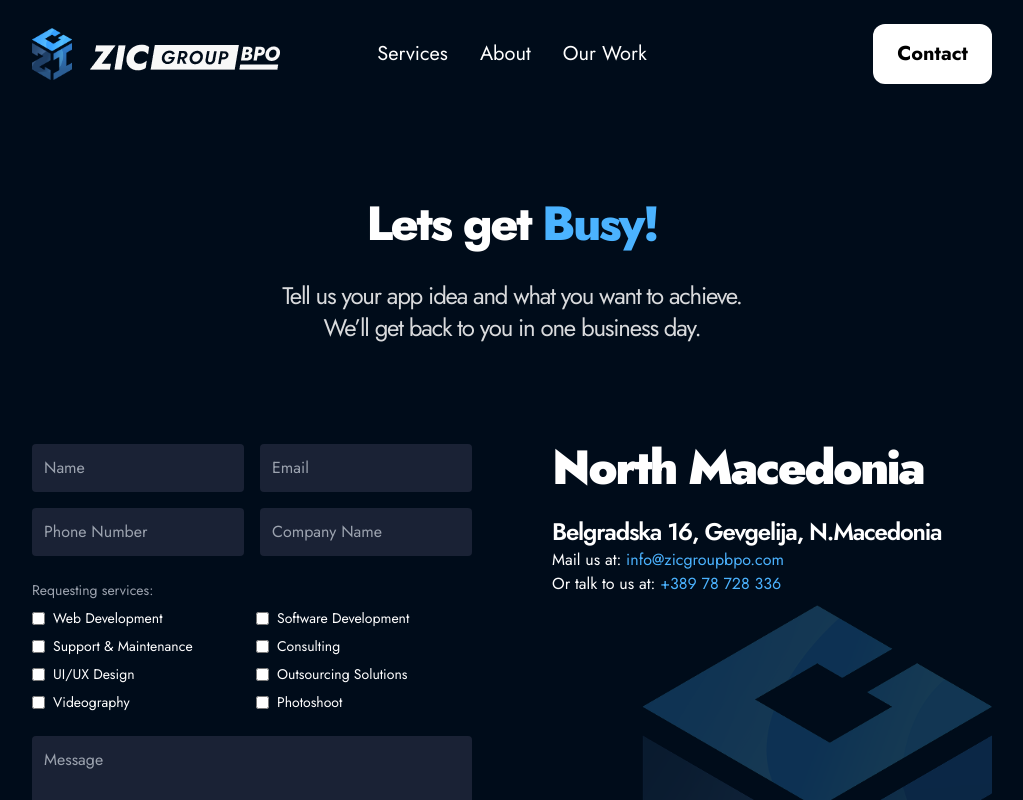
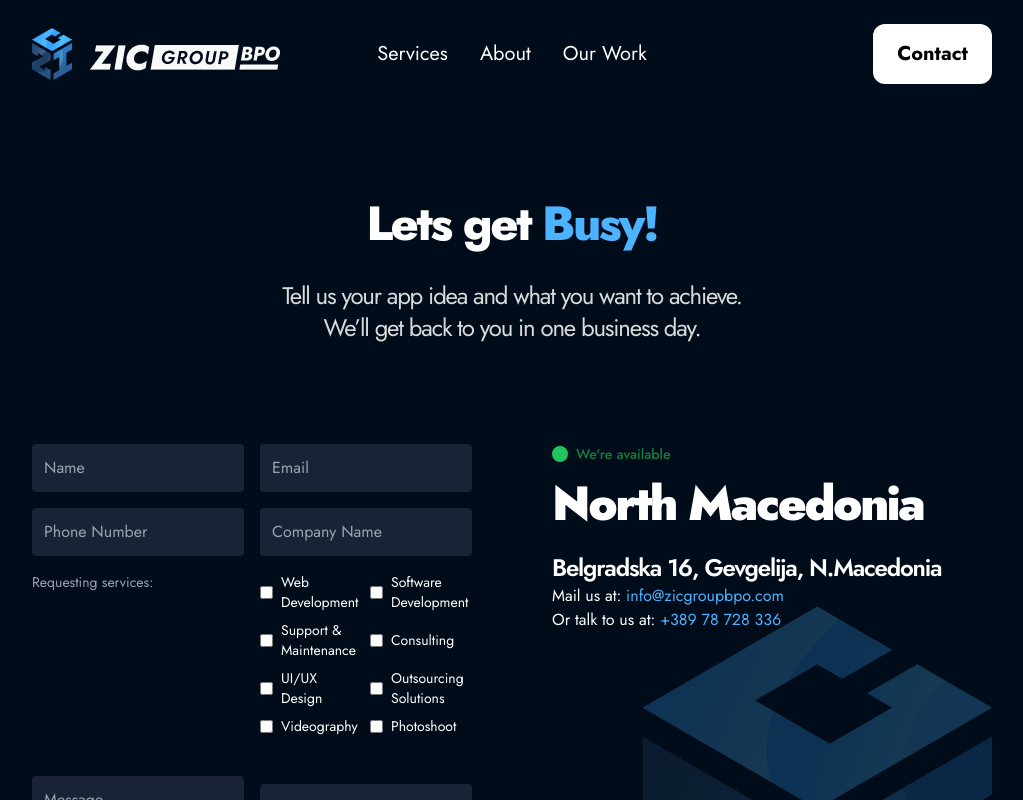
Before and after one commit to Slobodan-Krdzev/zic-group, a Next.js app: page /contact in a window 1280 px wide. Shown: the top 800 px of the page, without its empty margins (128-1151 px from the left). Built offline with nearby package versions, Linux system fonts and the light colour scheme.

Commit message:
hydration error maybe ?

```diff
--- a/app/Components/Home/Contact/Form.tsx
+++ b/app/Components/Home/Contact/Form.tsx
@@ -1,6 +1,7 @@
 "use client";
 import Image from "next/image";
 import React, { useState, ChangeEvent } from "react";
+import GreenBeepLight from "../../Reusables/GreenBeepLight";
 
 type FormData = {
   name: string;
@@ -56,8 +57,7 @@ const ContactForm: React.FC = () => {
 
   return (
     <div className="flex flex-col lg:flex-row justify-between gap-6 lg:gap-20 w-[90%] lg:w-[75%] m-auto">
-      <form className=" text-white font-sans  basis-full lg:basis-1/2">
-        <div className="grid grid-cols-1 md:grid-cols-2 gap-4 mb-6">
+      <form className=" text-white font-sans  basis-full lg:basis-1/2 grid grid-cols-1 md:grid-cols-2 gap-4 mb-6">
           <input
             name="name"
             className="bg-[#1a2235] p-3 rounded w-full outline-none"
@@ -86,7 +86,6 @@ const ContactForm: React.FC = () => {
             value={formData.company}
             onChange={handleInputChange}
           />
-        </div>
 
         <p className="mb-2 text-sm text-gray-400">Requesting services:</p>
         <div className="grid grid-cols-1 sm:grid-cols-2 gap-2 mb-6">
@@ -122,7 +121,8 @@ const ContactForm: React.FC = () => {
       </form>
 
       <div className="basis-full lg:basis-1/2 relative">
-        <h2 className="text-3xl lg:text-5xl font-black tracking-tighter my-6 md:mt-0">
+        <GreenBeepLight />
+        <h2 className="text-3xl lg:text-5xl font-black tracking-tighter my-6 md:mt-4">
           North Macedonia
         </h2>
         <p className="text-xl lg:text-2xl font-semibold tracking-tighter">
--- /dev/null
+++ b/app/Components/Reusables/GreenBeepLight.tsx
@@ -0,0 +1,22 @@
+import React from "react";
+
+const GreenBeepLight = () => {
+  return (
+    <div
+      className="flex items-center gap-2"
+      role="status"
+      aria-live="polite"
+      aria-label="Online status: We're available"
+    >
+      <span className="relative flex h-4 w-4">
+        <span className="animate-ping absolute inline-flex h-full w-full rounded-full bg-green-400 opacity-75"></span>
+        <span className="relative inline-flex rounded-full h-4 w-4 bg-green-500"></span>
+      </span>
+      <span className="text-sm font-medium text-green-700">
+        We&apos;re available
+      </span>
+    </div>
+  );
+};
+
+export default GreenBeepLight;
--- a/app/about/page.tsx
+++ b/app/about/page.tsx
@@ -8,7 +8,7 @@ const AboutUsPage = () => {
   return (
     <section className="glowing-background min-h-[150dvh] h-auto">
       <div className="hero-content px-2 mt-32 lg:mt-44 xl:mt-48 2xl:mt-54 text-center lg:text-left w-full lg:w-9/12 m-auto flex items-center lg:items-start lg:justify-between justify-center">
-        <div className="w-full md:w-9/12 lg:w-8/12 ">
+        <div className="w-full md:w-7/12 lg:w-8/12 ">
           <MotionSlideInFromOpacity originVertical={"bottom"}>
             <h1 className="text-4xl lg:text-5xl 2xl:text-7xl font-extrabold tracking-tighter mb-8 inline-block">
               We started as <span className=" text-textMain">two</span> curious
--- a/app/contact/page.tsx
+++ b/app/contact/page.tsx
@@ -1,5 +1,6 @@
 import ContactForm from "../Components/Home/Contact/Form";
 import MotionSlideInFromOpacity from "../Components/Reusables/MotionSlideInFromOpacity";
+import MotionSlideOpacity from "../Components/Reusables/MotionSlideOpacity";
 
 const ContactPage = () => {
   return (
@@ -19,7 +20,9 @@ const ContactPage = () => {
           </p>
         </MotionSlideInFromOpacity>
       </div>
-      <ContactForm />
+      <MotionSlideOpacity delay={0.5}>
+        <ContactForm />
+      </MotionSlideOpacity>
     </section>
   );
 };
```
